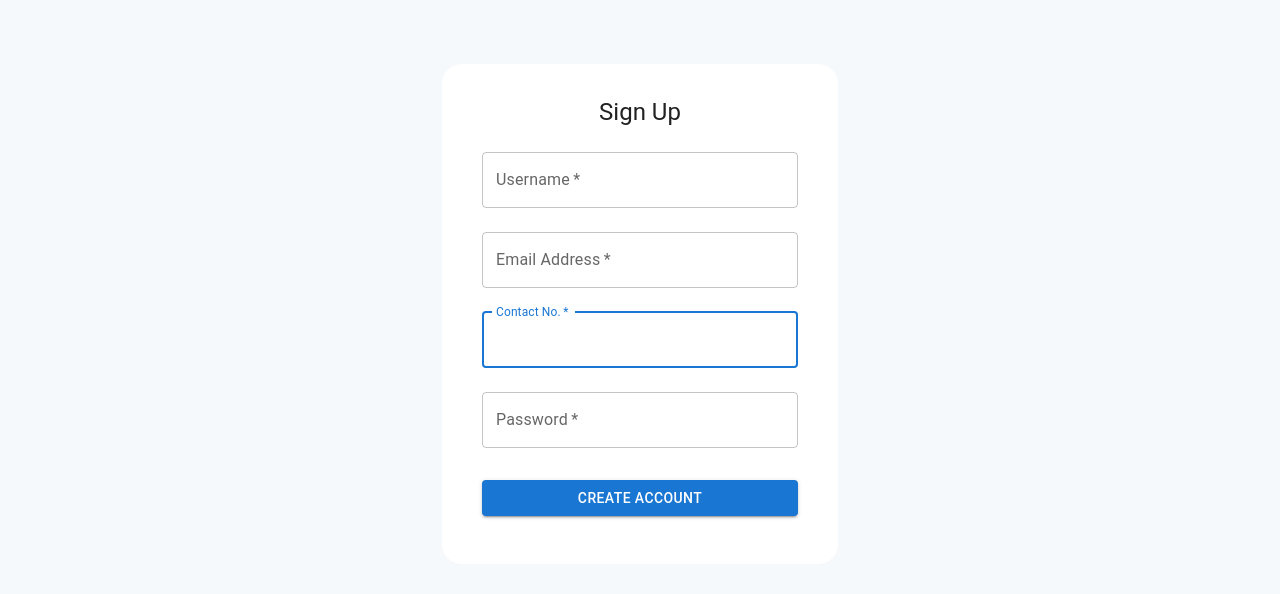
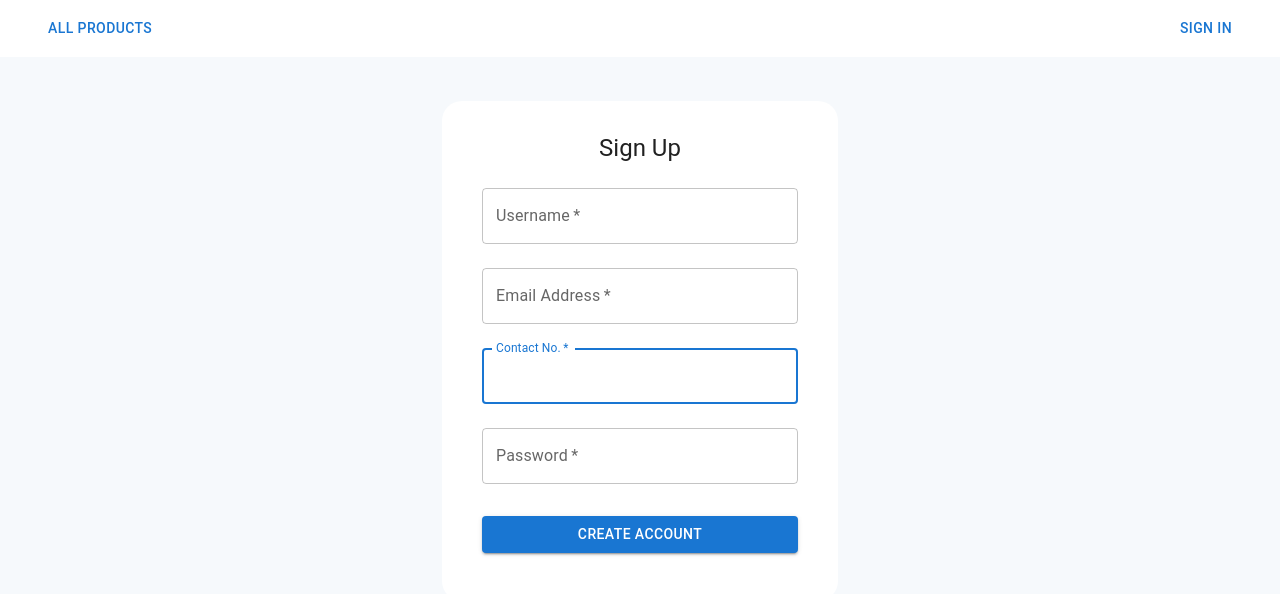
Before and after one commit to poonam-tru/expressEcom, a React (Create React App) app in the folder client/: page /signup in a window 1280 px wide. Shown: the top 594 px of the page. Built offline with nearby package versions, Linux system fonts and the light colour scheme.

Commit message:
Update SignupPage.js

```diff
--- a/client/src/pages/SignupPage.js
+++ b/client/src/pages/SignupPage.js
@@ -9,6 +9,7 @@ import Container from "@mui/material/Container";
 import { CssBaseline } from "@mui/material";
 import { useDispatch } from "react-redux";
 import { createNewUser } from "../actions/user";
+import Header from "./Header";
 function SignupPage() {
   //   const [userDetail, setUserDetail] = useState("");
   const dispatch = useDispatch();
@@ -22,8 +23,10 @@ function SignupPage() {
   };
 
   return (
+    <>
+    <Header />
     <div style={{backgroundColor:'#f6f9fc'}}>
-      <Container component="main" maxWidth="xs"style={{padding:'64px 24px 60px'}}>
+      <Container component="main" maxWidth="xs"style={{padding:'44px 24px 22px'}}>
         <CssBaseline />
         <Box
           sx={{
@@ -103,6 +106,7 @@ function SignupPage() {
         </Box>
       </Container>
     </div>
+    </>
   );
 }
 
```
